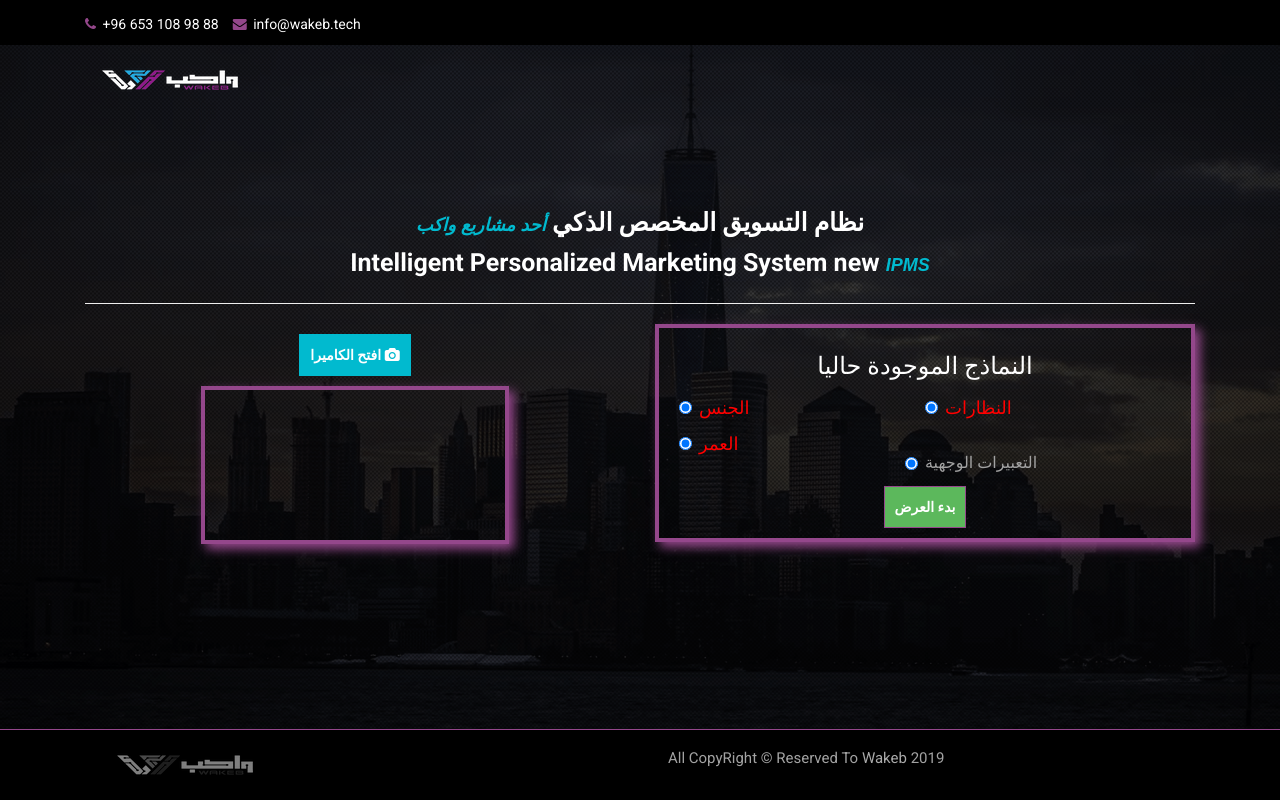
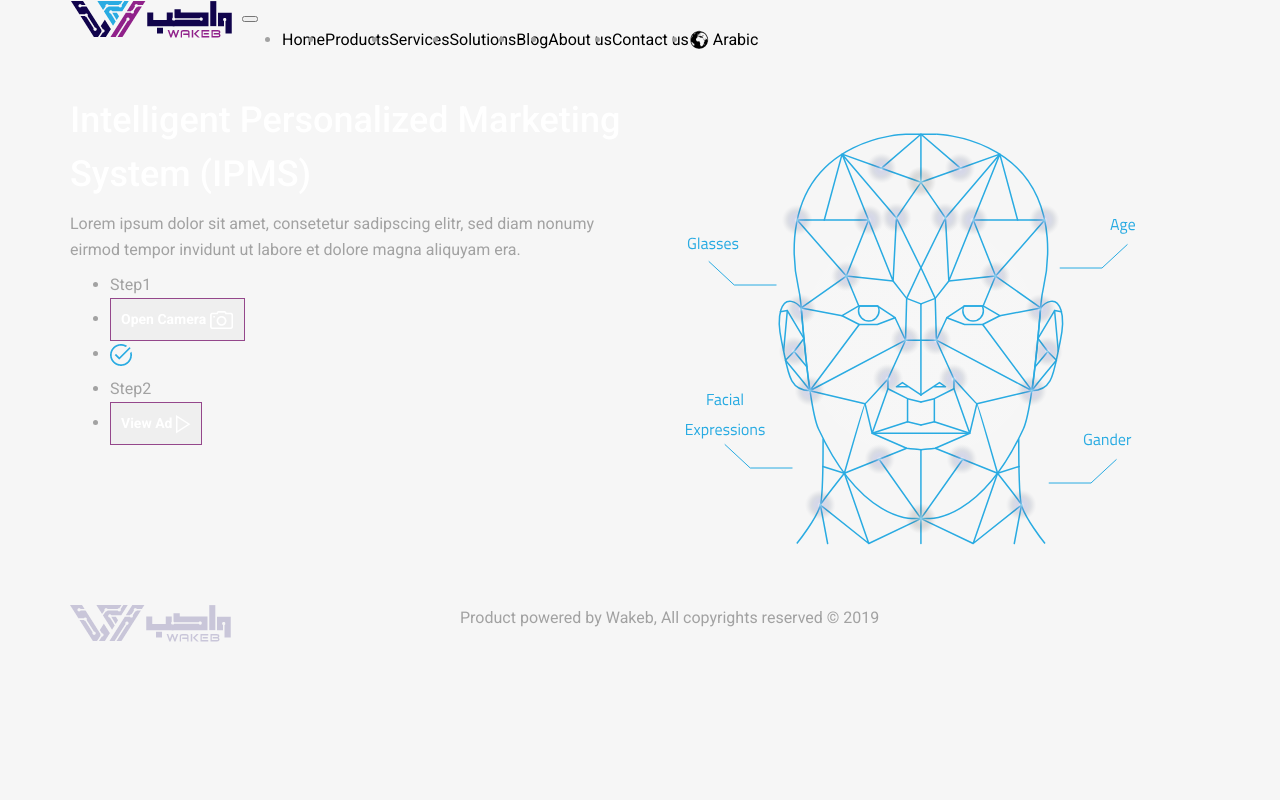
Before and after one commit to elmahyai/faceads2, a Flask app: page / in a window 1280 px wide. Run offline with Flask 2, Linux system fonts and the light colour scheme; some libraries are stand-ins or nearby versions; some web fonts are replaced.

Commit message:
Update index.html

```diff
--- a/templates/index.html
+++ b/templates/index.html
@@ -120,103 +120,116 @@
       </div>
     </div>
   </div>
-  <div id="wrapper">
-      <header class="header">
-          <div class="topbar clearfix">
+
+  <div id="wrap">
+
+    <!-- Header -->
+    <div id="header">
+        <div class="navigation fixed-top background scroll">
                 <div class="container">
-                  <div class="row-fluid">
-                      <div class="col-md-6 col-sm-6 text-left">
-                          <p>
-                              <strong><i class="fa fa-phone"></i></strong> <a href="tel:+966531089888">+96 653 108 98 88</a> &nbsp;&nbsp;
-                              <strong><i class="fa fa-envelope"></i></strong> <a href="mailto:info@wakeb.tech">info@wakeb.tech</a>
-                          </p>
-                      </div><!-- end left -->
-                      <div class="col-md-6 col-sm-6 hidden-xs text-right">
+                    <nav id="navbar-example" class="navbar navbar-expand-lg navbar-light">
+                        <a class="navbar-brand brand-logo" target="-blank" href="http://wakeb.tech/">
+                            <img src="{{ url_for('static', filename='images/wakeb.png')}}" alt="Wakeb" title="Wakeb">
+                        </a>
 
-                      </div><!-- end left -->
-                  </div><!-- end row -->
-              </div><!-- end container -->
-          </div><!-- end topbar -->
+                        <button class="navbar-toggler hamburger " style=" visibility: visible;" type="button" data-toggle="collapse" data-target="#nav-content" aria-controls="nav-content" aria-expanded="false" aria-label="Toggle navigation">
+                            <span class="hamburger-box">
+                            <span class="hamburger-label"></span>
+                            <span class="hamburger-inner"></span>
+                          </span>
+                          </button>
 
-          <div class="container">
-              <nav class="navbar navbar-default yamm">
-                  <div class="navbar-header">
-                      <div class="logo-normal">
-                          <a class="navbar-brand" href="http://wakeb.tech/"><img src="{{ url_for('static', filename='images/logo.png')}}" alt="Logo"></a>
+                        <div class="top-nav collapse navbar-collapse" id="nav-content">
+                            <ul class="navbar-nav ml-auto">
+                                <li class="nav-item">
+                                    <a href="#">Home</a>
+                                </li>
+                                <li class="nav-item">
+                                    <a href="#">Products</a>
+                                </li>
+                                <li class="nav-item">
+                                    <a href="#">Services</a>
+                                </li>
+                                <li class="nav-item">
+                                    <a href="#">Solutions</a>
+                                </li>
+                                <li class="nav-item">
+                                    <a href="#">Blog</a>
+                                </li>
+                                <li class="nav-item">
+                                    <a href="#">About us</a>
+                                </li>
+                                <li class="nav-item">
+                                    <a href="#">Contact us</a>
+                                </li>
+                                <li class="nav-item d-flex align-items-center">
+                                    <a href="index.rtl.html">
+                                        <img src="{{ url_for('static', filename='images/lang.png')}}" class="mr-1">
+                                        <span>Arabic</span>
+                                    </a>
+                                </li>
+                            </ul>
+                        </div>
+                    </nav>
             </div>
         </div>
-              </nav><!-- end navbar -->
-          </div><!-- end container -->
-      </header>
-      <section id="home" class="video-section js-height-full">
-          <div class="overlay"></div>
-          <div class="home-text-wrapper relative container">
-              <div class="home-message">
-                 <div class="row">
-                    <div class="col-xs-12 result text-center">
-                        <p> نظام التسويق المخصص الذكي <small>أحد مشاريع واكب</small></p>
-                        <p>Intelligent Personalized Marketing System new <small>IPMS</small></p>
-                        <hr />
     </div>
-                    <div class="row">
+    <!--/. Header -->
+
+    <!-- Page intro -->
+    <div id="hero-bg" class="scroll top">
         <div class="container">
-                            <div class="col-xs-5 col-sm-6">
-                                <h4 class="text-center"><button id="snap" class="btn btn-default wow slideInRight">افتح الكاميرا&nbsp;<i class="fa fa-camera"></i> </button></h4>
-                                <div id="videocontainer" class="divcontainer text-center">
-                                    <video onplay="onPlay(this)" id="inputVideo" autoplay muted type="video/mp4"></video>
-                                    <canvas id="overlay" />
+            <div class="hero-inner row">
+                <div class="col-lg-6 col-md-7">
+                    <div class="hero-content">
+                        <h1>Intelligent Personalized Marketing System (IPMS)</h1>
+                        <p>Lorem ipsum dolor sit amet, consetetur sadipscing elitr, sed diam nonumy eirmod tempor invidunt ut labore et dolore magna aliquyam era.</p>
+                        <ul>
+                            <li>Step1</li>
+                            <li >
+                                <button class="btn link" id="snap">
+                                    <span>Open Camera</span>
+                                    <img src="{{ url_for('static', filename='images/cam.png')}}"></button>
+                            </li>
+                            <li class="check"><img src="assets/images/check.png"></li>
+                        </ul>
+                        <ul>
+                            <li>Step2</li>
+                            <li >
+                                <button class="btn  link" id="play" data-toggle="modal" data-target="#videoModal">
+                                    <span>View Ad</span>
+                                    <img src="{{ url_for('static', filename='images/play.png')}}"></button>
+                            </li>
+                        </ul>
                     </div>
                 </div>
-                            <div class="col-xs-6 col-sm-6 ">
-                                <div class="choice">
-                                    <h3 class="text-center">النماذج الموجودة حاليا</h3>
-
-                                    <div class="radio">
-                                        <label class="col-lg-6 col-xs-12">
-                                            <input style = "margin-top:7px;" type="radio" name="model5" value="gender" checked/>الجنس
-                                        </label>
-                                        <label class="col-lg-6 col-xs-12">
-                                            <input style = "margin-top:7px;"  type="radio" name="model2" value="glass" checked/>النظارات
-                                        </label>
-                                        <label class="col-lg-6 col-xs-12">
-                                            <input style = "margin-top:7px;" type="radio" name="model3" value="Young" checked/>العمر
-                                        </label>
-                                        <label class="col-lg-6 col-xs-12"></label>
-                                            <input style = "margin-top:7px;" type="radio" name="model4" value="Pale_Skin" checked/>التعبيرات الوجهية
-                                        </label>
+                <div class="col-lg-6 col-md-5 hide-small">
+                    <div class="here-side-img">
+                        <img src="{{ url_for('static', filename='images/face.svg')}}">
+                    </div>
+                </div>
+            </div>
 
         </div>
-                                    <h4 class="text-center"><button id="play" class="btn btn-success wow slideInRight" data-toggle="modal" data-target="#videoModal">بدء العرض</button></h4>
+    </div>
+    <!-- /. Page intro -->
+
+    <!--Footer-->
+    <div class="dark-footer">
+        <div class="container">
+        <div class="row">
+            <div class="logo col-md-4 ">
+                <a target="_blank" href="http://wakeb.tech/"><img src="{{ url_for('static', filename='images/light-wakeb.png')}}" alt="wakeb" title="wakeb"></a>
+            </div>
+            <div class="col-md-8 cpr">
+                Product powered by Wakeb, All copyrights reserved © 2019
             </div>
         </div>
         </div>
     </div>
-                 </div>
-              </div>
-          </div>
-      </section>
+    <!-- /. Footer -->
 
-      <div class="copyrights">
-          <div class="container">
-              <div class="clearfix">
-                  <div class="pull-left col-xs-6">
-                      <div class="cop-logo">
-                          <a href="http://wakeb.tech/"><img src="{{ url_for('static', filename='images/logo.png')}}" alt=""></a>
-                      </div>
-                  </div>
-
-                  <div class="pull-right col-xs-6">
-                      <div class="footer-links">
-                          <ul class="list-inline">
-                              <li>All CopyRight &copy; Reserved To  <a href="#">Wakeb</a> 2019</li>
-                          </ul>
-                      </div>
-                  </div>
-              </div>
-          </div><!-- end container -->
-      </div><!-- end copy -->
-  </div><!-- end wrapper -->
-
+  </div><!--./wrap -->
 
 
 
```
Lines whose indentation alone changed are shown as unchanged.
